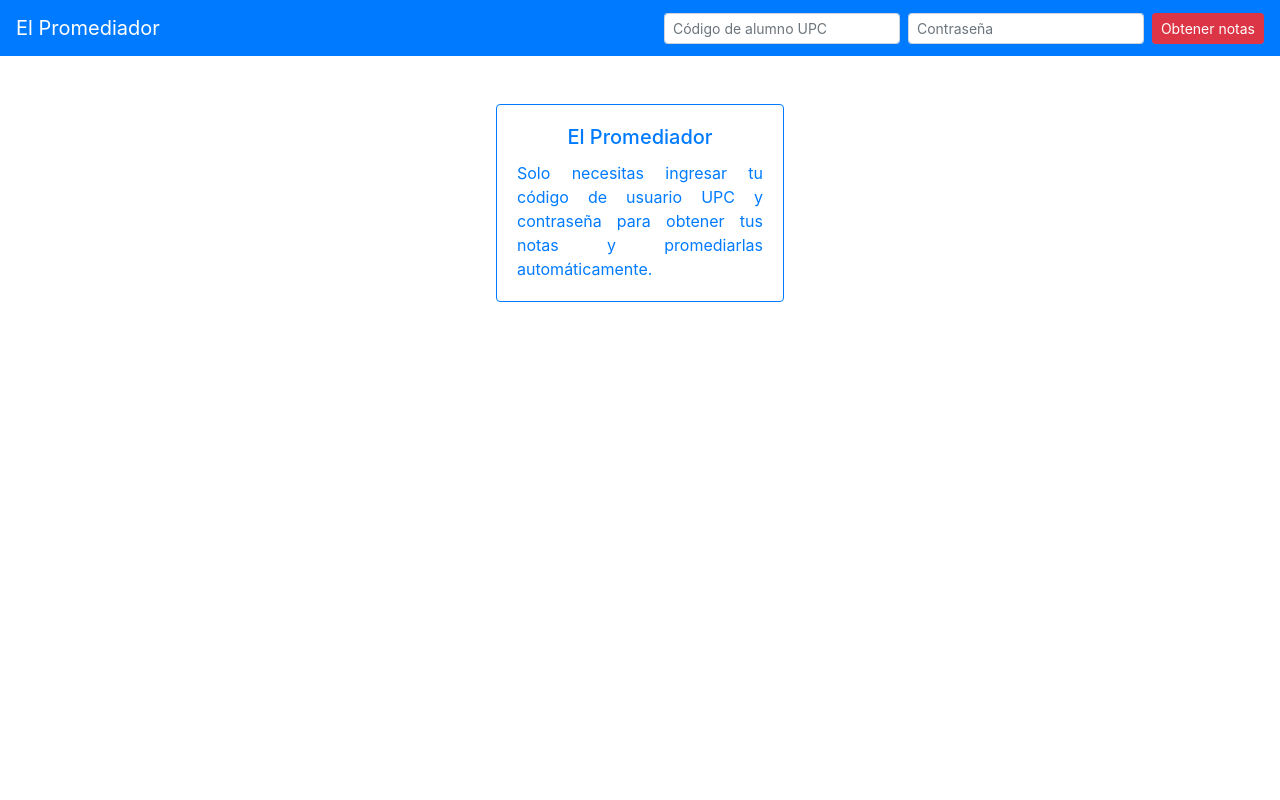
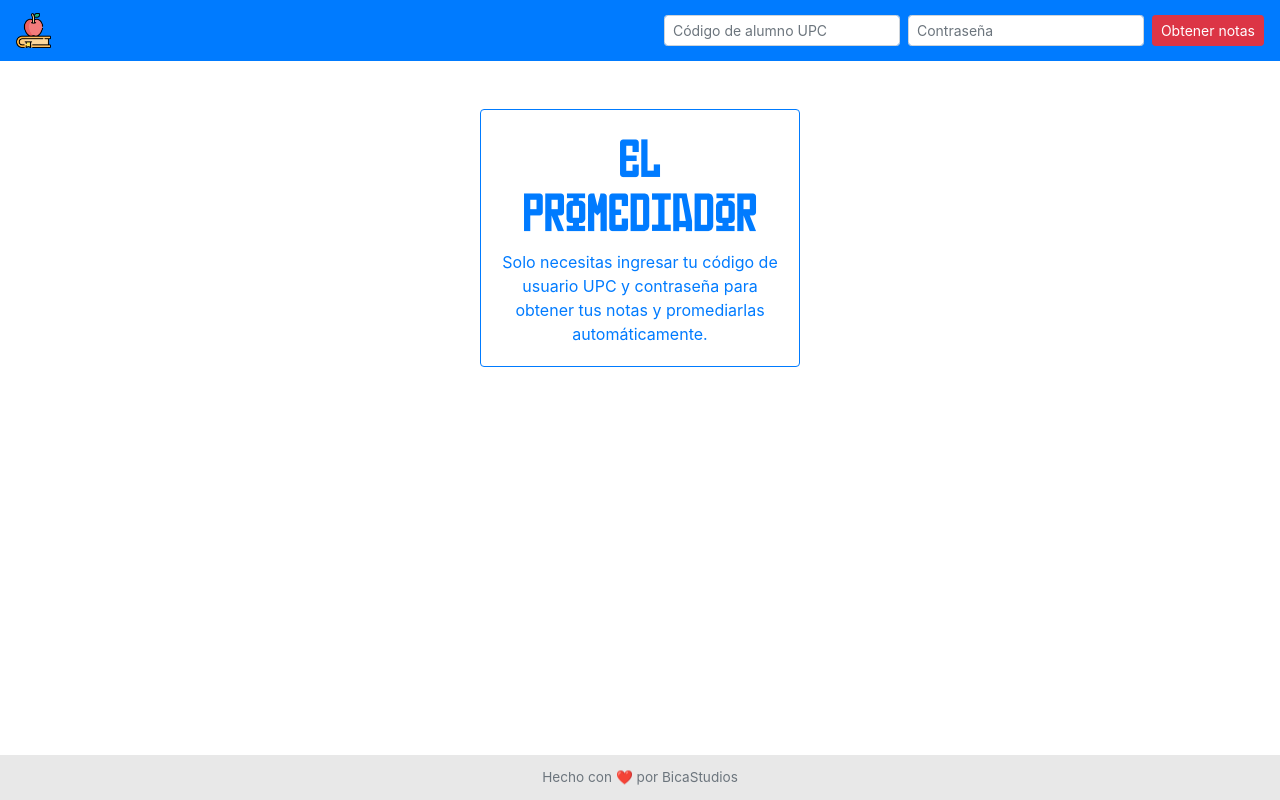
Before and after one commit to edarbieto/elpromediador-upc, a Flask app: page / in a window 1280 px wide. Run offline with Flask 2, Linux system fonts and the light colour scheme; parts of the project's set-up code (start-up, migrations or seed data) failed here and were passed over; some libraries are stand-ins or nearby versions.

Commit message:
Footer y ajustes visuales

```diff
--- a/scraper/__init__.py
+++ b/scraper/__init__.py
@@ -122,6 +122,6 @@
 
 
 def get_consolidado_dummy(codigo, contrasena):
-    with open('test.json', 'r') as f:
+    with open('test.json', 'r', encoding='utf-8') as f:
         r = json.load(f)
     return r
--- a/web_server/templates/index.html
+++ b/web_server/templates/index.html
@@ -11,13 +11,30 @@
       rel="stylesheet"
       href="%% url_for('static', filename='css/sweetalert2.min.css') %%"
     />
+    <link
+      rel="shortcut icon"
+      href="%% url_for('static', filename='img/logo.png') %%"
+      type="image/x-icon"
+    />
+    <style>
+      @font-face {
+        font-family: logo-font;
+        src: url(%% url_for('static', filename='font/Russian.ttf') %%);
+      }
+    </style>
     <title>El Promediador</title>
   </head>
   <body>
     <div id="app" class="vh-100">
       <nav class="navbar navbar-dark bg-primary">
-        <a href="/" class="navbar-brand mx-md-0 mx-auto">El Promediador</a>
-        <form class="form-inline mx-md-0 mx-auto" autocomplete="off">
+        <a href="/" class="navbar-brand mx-md-0 mx-auto my-2 my-md-0">
+          <img
+            src="%% url_for('static', filename='img/logo.png') %%"
+            alt="logo"
+            width="35px"
+          />
+        </a>
+        <form class="form-inline mr-md-0 mx-auto" autocomplete="off">
           <div class="input-group input-group-sm">
             <input
               type="text"
@@ -48,7 +65,9 @@
       </nav>
       <div v-if="consolidado">
         <div class="container">
-          <div class="row my-4 text-light bg-danger p-3 rounded shadow">
+          <div
+            class="row my-4 align-items-center text-light bg-danger p-3 rounded shadow"
+          >
             <div class="col-12 col-sm-8 col-lg-10">
               <div class="">
                 <h5 class="font-weight-bold" id="nombres">
@@ -79,7 +98,7 @@
                 <div class="card" v-for="(curso, index) in cicloActual.cursos">
                   <div class="card-header p-1">
                     <button
-                      class="btn btn-link text-left"
+                      class="btn btn-block btn-link text-left"
                       data-toggle="collapse"
                       :data-target="`#collapseCurso${index}`"
                     >
@@ -101,9 +120,9 @@
                             <tr>
                               <th>Tipo</th>
                               <th>Evaluación</th>
-                              <th>N°</th>
-                              <th>Peso</th>
-                              <th>Nota</th>
+                              <th class="text-center">N°</th>
+                              <th class="text-center">Peso</th>
+                              <th class="text-center">Nota</th>
                             </tr>
                           </thead>
                           <tbody>
@@ -188,10 +207,10 @@
         <div class="container">
           <div class="row justify-content-center my-5">
             <div class="col d-flex justify-content-center">
-              <div class="card border-primary" style="max-width: 18rem;">
+              <div class="card border-primary" style="max-width: 20em;">
                 <div class="card-body text-primary">
-                  <h5 class="card-title text-center">El Promediador</h5>
-                  <p class="card-text text-justify">
+                  <h5 class="card-title text-center" style="font-family: logo-font; font-size: 45px;">El Promediador</h5>
+                  <p class="card-text text-center">
                     Solo necesitas ingresar tu código de usuario UPC y
                     contraseña para obtener tus notas y promediarlas
                     automáticamente.
@@ -202,6 +221,26 @@
           </div>
         </div>
       </div>
+      <footer
+        class="footer"
+        style="
+          position: absolute;
+          bottom: 0;
+          width: 100vw;
+          height: 45px;
+          line-height: 45px;
+          background-color: #e8e8e8;
+          font-size: 85%;
+          display: flex;
+          justify-content: center;
+        "
+      >
+        <!-- <div class="container"> -->
+          <span class="text-muted">Hecho con ❤️ por BicaStudios</span>
+          <!-- <br> -->
+          <!-- <span class="text-muted">Icons made by <a href="https://www.flaticon.com/authors/freepik" title="Freepik">Freepik</a> from <a href="https://www.flaticon.com/" title="Flaticon"> www.flaticon.com</a></span> -->
+        <!-- </div> -->
+      </footer>
     </div>
     <script src="%% url_for('static', filename='js/jquery-3.4.1.min.js') %%"></script>
     <script src="%% url_for('static', filename='js/popper.min.js') %%"></script>
@@ -255,7 +294,9 @@
               this.cicloActual = this.consolidado.ciclos.find(
                 (ciclo) => ciclo.id == this.idCicloActual
               );
-              this.ciclos = this.consolidado.ciclos.map((ciclo) => ciclo.id);
+              this.ciclos = this.consolidado.ciclos
+                .map((ciclo) => ciclo.id)
+                .reverse();
               swal.close();
             });
           },
```
Also changed, not shown: web_server/static/font/Russian.ttf (added), web_server/static/img/logo.png (added).
